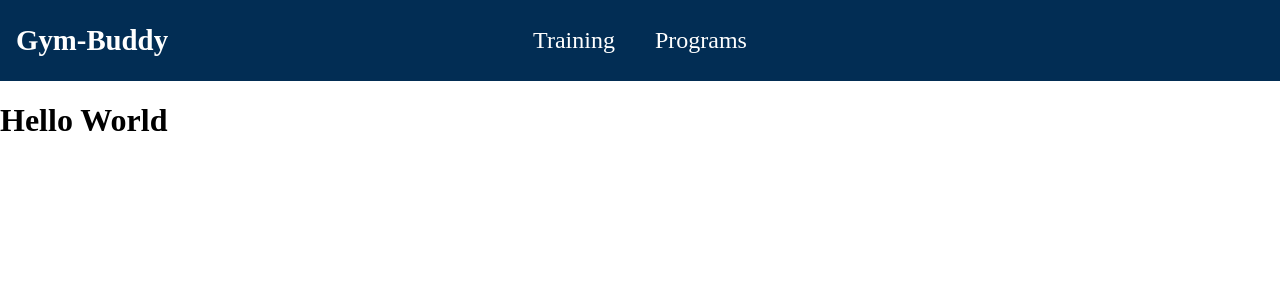
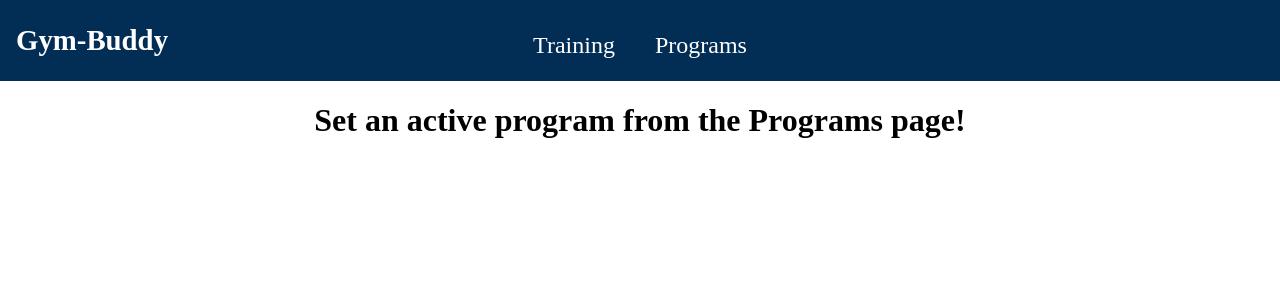
Before and after one commit to raajok/gymbuddy, a React (Create React App) app in the folder gymbuddy-front/: page / in a window 1280 px wide. Shown: the top 300 px of the page. Built offline with nearby package versions, Linux system fonts and the light colour scheme.

Commit message:
Training page all basic functionalities done

```diff
--- a/gymbuddy-front/package.json
+++ b/gymbuddy-front/package.json
@@ -11,6 +11,7 @@
     "react-dom": "^18.2.0",
     "react-router-dom": "^6.3.0",
     "react-scripts": "5.0.1",
+    "react-select": "^5.4.0",
     "web-vitals": "^2.1.4"
   },
   "scripts": {
--- a/gymbuddy-front/src/App.js
+++ b/gymbuddy-front/src/App.js
@@ -9,15 +9,13 @@ import Programs from './components/programs/Programs';
 import Program from './components/programs/Program';
 
 const App = () => {
-  // contains the id of the currently active program
-  const [activeProgram, setActiveProgram] = React.useState("");
 
   return (
     <Router>
       <Navbar />
       <Routes>
-        <Route path='/' element={<Training active={activeProgram} />} />
-        <Route path='/programs' element={<Programs active={activeProgram} setActive={setActiveProgram} />} />
+        <Route path='/' element={<Training />} />
+        <Route path='/programs' element={<Programs />} />
         <Route path='/programs/:programId' element={<Program />} />
       </Routes>
     </Router>
--- a/gymbuddy-front/src/components/programs/ProgramForm.js
+++ b/gymbuddy-front/src/components/programs/ProgramForm.js
@@ -79,7 +79,7 @@ const ProgramForm = (props) => {
       description: values.description,
       days: days,
       deletable: true,
-    }
+    };
 
     axios.post('http://localhost:9000/api/programs', dataToSubmit)
       .then(res => {
--- a/gymbuddy-front/src/components/programs/Programs.js
+++ b/gymbuddy-front/src/components/programs/Programs.js
@@ -4,12 +4,22 @@ import ProgramCard from './ProgramCard';
 import ProgramForm from './ProgramForm';
 import './programs.css';
 
-const Programs = (props) => {
+const Programs = () => {
   const [programs, setPrograms] = React.useState([]);
+  const [activeProgram, setActiveProgram] = React.useState("");
 
   React.useEffect(() => {
     getPrograms();
+
+    const active = JSON.parse(localStorage.getItem('activeProgram'));
+    if (active) {
+      setActiveProgram(active);
+    }
   }, []);
+
+  React.useEffect(() => {
+    localStorage.setItem('activeProgram', JSON.stringify(activeProgram));
+  }, [activeProgram]);
 
   const getPrograms = () => {
     axios.get('http://localhost:9000/api/programs')
@@ -26,8 +36,8 @@ const Programs = (props) => {
       <div className="programcard-container">
         { programs.map(program =>
           <ProgramCard key={program["_id"]}
-            active={props.active === program["_id"] ? true : false}
-            setActive={props.setActive}
+            active={activeProgram === program["_id"] ? true : false}
+            setActive={setActiveProgram}
             program={program}
           />
         )}
--- a/gymbuddy-front/src/components/training/Training.js
+++ b/gymbuddy-front/src/components/training/Training.js
@@ -1,16 +1,121 @@
 import * as React from "react";
 import axios from "axios";
+import Select from "react-select";
+import TrainingForm from "./TrainingForm";
+import "./training.css";
 
-const Training = (props) => {
+const Training = () => {
+  const [program, setProgram] = React.useState({});
+  const [options, setOptions] = React.useState([]);
+  const [day, setDay] = React.useState({});
+  const [selectedDay, setSelectedDay] = React.useState("Day 1");
+  const [submitted, setSubmitted] = React.useState(false);
 
   React.useEffect(() => {
-
+    const active = JSON.parse(localStorage.getItem('activeProgram'));
+    if (active) {
+      axios.get(`http://localhost:9000/api/programs/${active}`)
+        .then(res => {
+          setProgram(res.data);
+          let optionsArray = [];
+          for (let i = 1; i <= res.data.days.length; i++) {
+            // sets the value as the day's index in the "days" array
+            optionsArray.push({ value: (i - 1), label: `Day ${i}` });
+          }
+          setOptions(optionsArray);
+        })
+        .catch(error => {
+          console.log(error.message);
+        });
+    }
   }, []);
 
+  React.useEffect(() => {
+    if (program !== undefined && program.days !== undefined) {
+      setDay(program.days[0]);
+    }
+  }, [program]);
+
+  const renderSelect = () => {
+    if (program !== undefined && program.days !== undefined) {
+      if (program.days.length > 1) {
+        return <Select className="select"
+          options={options}
+          onChange={handleSelect}
+          defaultValue={{ value: 0, label: "Day 1" }}
+          />
+      }
+    }
+  };
+
+  const renderForm = () => {
+    if (program.days !== undefined) {
+      return <TrainingForm submit={submit} day={day} />;
+    }
+  }
+
+  const handleSelect = (selectedOption) => {
+    setDay(program.days[selectedOption.value]);
+    setSelectedDay(selectedOption.label);
+  };
+
+  // Submitatessa ei tule inputeista mitään infoa tietokantaan.
+
+  // submit function for TrainingForm
+  const submit = (event, inputValues) => {
+    event.preventDefault();
+
+    // movements array for the data which is submitted
+    const movements = inputValues.map((movement, i) => {
+
+      // sets array of objects for this movement
+      const sets = movement.map(set => {
+        return(
+          {
+            weight: set.weight,
+            amountOfReps: set.amountOfReps
+          }
+        );
+      });
+
+      return(
+        {
+          name: day.movements[i].name,
+          sets: sets
+        }
+      );
+    });
+
+
+    // the data of type Training
+    let dataToSubmit = {
+      program: program.title,
+      day: selectedDay,
+      date: JSON.stringify(new Date()),
+      movements: movements
+    };
+
+    axios.post('http://localhost:9000/api/', dataToSubmit)
+      .then(res => {
+        console.log(res);
+      })
+      .catch(error => {
+        console.log(error.message);
+      });
+
+    setSubmitted(true);
+  };
+
   return (
-    <div className="Training">
-      <h1>Hello World</h1>
-      <p>{props.active}</p>
+    <div className="training">
+      {submitted ? <h1>Your training has been saved!</h1> :
+        <div>
+          {!program.days && <h1>Set an active program from the Programs page!</h1>}
+          <h1>{program.title}</h1>
+          {renderSelect()}
+          {renderForm()}
+        </div>
+      }
     </div>
   );
 };
--- /dev/null
+++ b/gymbuddy-front/src/components/training/TrainingForm.js
@@ -0,0 +1,71 @@
+import React from 'react';
+import "./trainingform.css";
+
+const TrainingForm = (props) => {
+  const [inputValues, setInputValues] = React.useState([]);
+
+  // initialize empty values for all sets for every movement
+  React.useEffect(() => {
+    // values will contain arrays. Each movement has its own array for sets.
+    const values = [];
+    props.day.movements?.forEach((movement) => {
+      const reps = [];
+      for (let i = 0; i < movement.amountOfSets; i++) {
+        reps.push({ weight: '', amountOfReps: '' });
+      }
+      values.push(reps);
+    });
+    setInputValues(values);
+  }, [props.day]);
+
+  const handleChange = (movementIndex, setIndex, event) => {
+    let values = [...inputValues];
+    values[movementIndex][setIndex][event.target.name] = event.target.value;
+    setInputValues(values);
+  };
+
+  return (
+    <div className="training-form" >
+      <h1>Log your reps:</h1>
+      <form>
+        <ul className="movements">
+          {props.day.movements?.map((movement, index) => {
+            return(
+              <li key={index}>
+                <label>
+                  {movement.name}
+                    {<div className='inputs'>
+                        {inputValues[index] && inputValues[index].map((set, i) => {
+                          return(
+                            <div key={i} className='set-inputs'>
+                              {`Set ${i+1}`}
+                              <input
+                                className='input'
+                                placeholder={`Reps`}
+                                name='amountOfReps'
+                                value={set.amountOfReps}
+                                onChange={event => handleChange(index, i, event)}
+                              />
+                              <input
+                                className='input'
+                                placeholder='Weight (kg)'
+                                name='weight'
+                                value={set.weight}
+                                onChange={event => handleChange(index, i, event)}
+                              />
+                            </div>
+                          )
+                        })}
+                    </div>}
+                </label>
+              </li>
+            )
+          })}
+        </ul>
+        <button onClick={event => props.submit(event, inputValues)}>Submit</button>
+      </form>
+    </div>
+  );
+};
+
+export default TrainingForm;
--- /dev/null
+++ b/gymbuddy-front/src/components/training/training.css
@@ -0,0 +1,10 @@
+.training {
+  text-align: center;
+}
+
+.select {
+  margin: auto;
+  margin-bottom: 30px;
+  width: 150px;
+  padding: 10px;
+}
--- /dev/null
+++ b/gymbuddy-front/src/components/training/trainingform.css
@@ -0,0 +1,44 @@
+.training-form {
+  width: 35rem;
+  margin: auto;
+  padding: 10px;
+  box-shadow: 0 4px 10px 0 rgba(0, 0, 0, 0.432), 0 6px 20px 0 rgba(0, 0, 0, 0.493);
+}
+
+.movements {
+  margin: auto;
+  width: 50%;
+  padding: 10px;
+  display: flex;
+  flex-direction: column;
+}
+
+.inputs {
+  display: flex;
+  flex-direction: column;
+  justify-content: center;
+  align-items: flex-start;
+  margin: 10px 0px 15px 0px;
+}
+
+.set-inputs {
+  display: flex;
+  justify-content: center;
+  align-items: center;
+}
+
+.input {
+  width: 6rem;
+  padding: 2px;
+  margin: 5px 0px 0px 10px;
+  border-color: #022D54;
+  border-width: 1px;
+}
+
+li {
+  margin-top: 10px;
+}
+
+ul {
+  list-style-type: none;
+}
```
Also changed, not shown: 1 other file (tests, documents, lock files or other folders).
